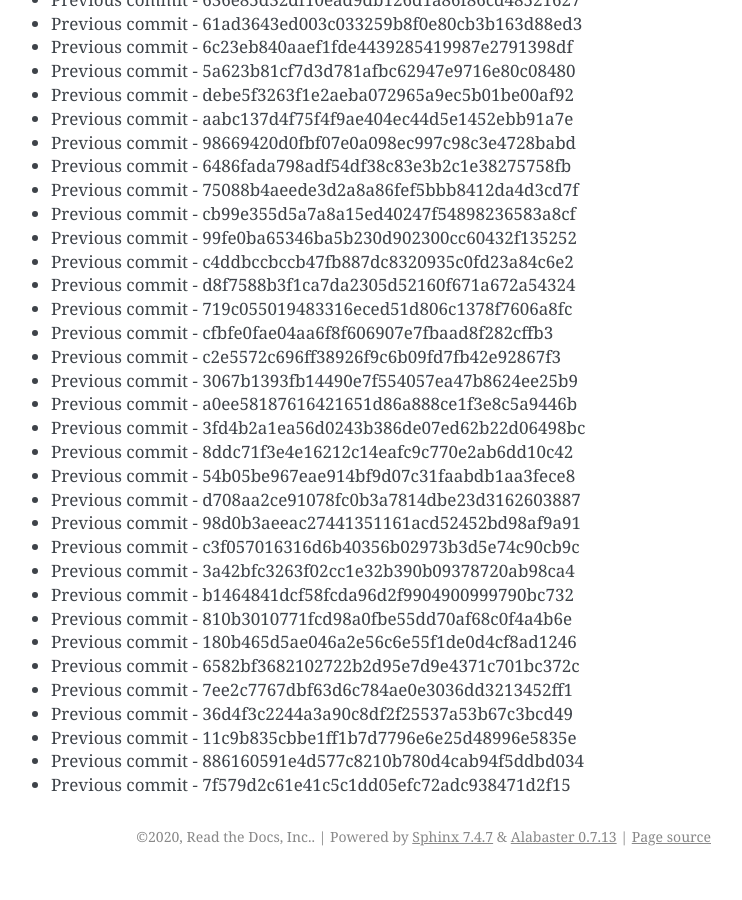
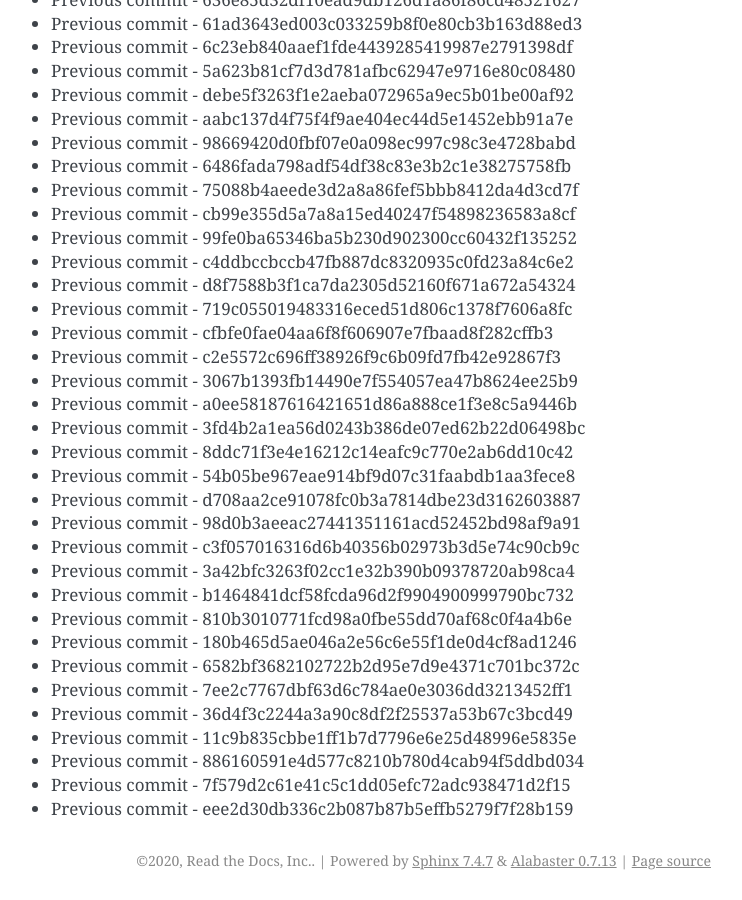
Before and after one commit to readthedocs/rtd-git-stresstest, a Sphinx documentation site: the page built from docs/updates.rst, in a window 1280 px wide and 900 px high, scrolled down 90941 px. Shown: the whole window, without its empty margins (399-1141 px from the left). Built offline with Sphinx 7.4.7, drawn with Linux system fonts in a browser that asks for light colours; before the commit the page ends 91817 px from its top, so only the background shows below that.

Commit message:
Generating commit from previous: eee2d30db336c2b087b87b5effb5279f7f28b159

```diff
--- a/docs/updates.rst
+++ b/docs/updates.rst
@@ -3853,3 +3853,4 @@ It can be tested for any performance characteristics.
 * Previous commit - 11c9b835cbbe1ff1b7d7796e6e25d48996e5835e
 * Previous commit - 886160591e4d577c8210b780d4cab94f5ddbd034
 * Previous commit - 7f579d2c61e41c5c1dd05efc72adc938471d2f15
+* Previous commit - eee2d30db336c2b087b87b5effb5279f7f28b159
```
